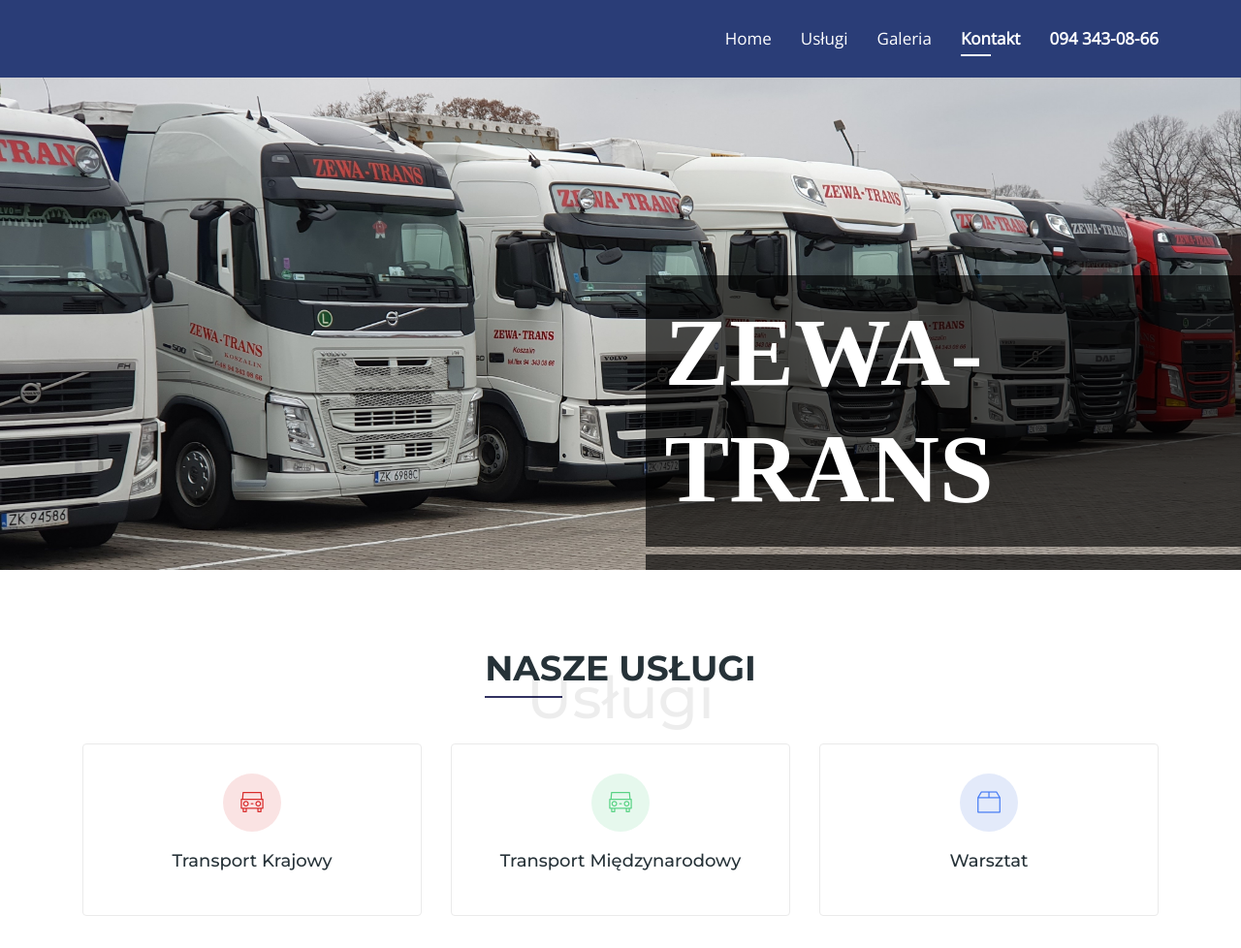
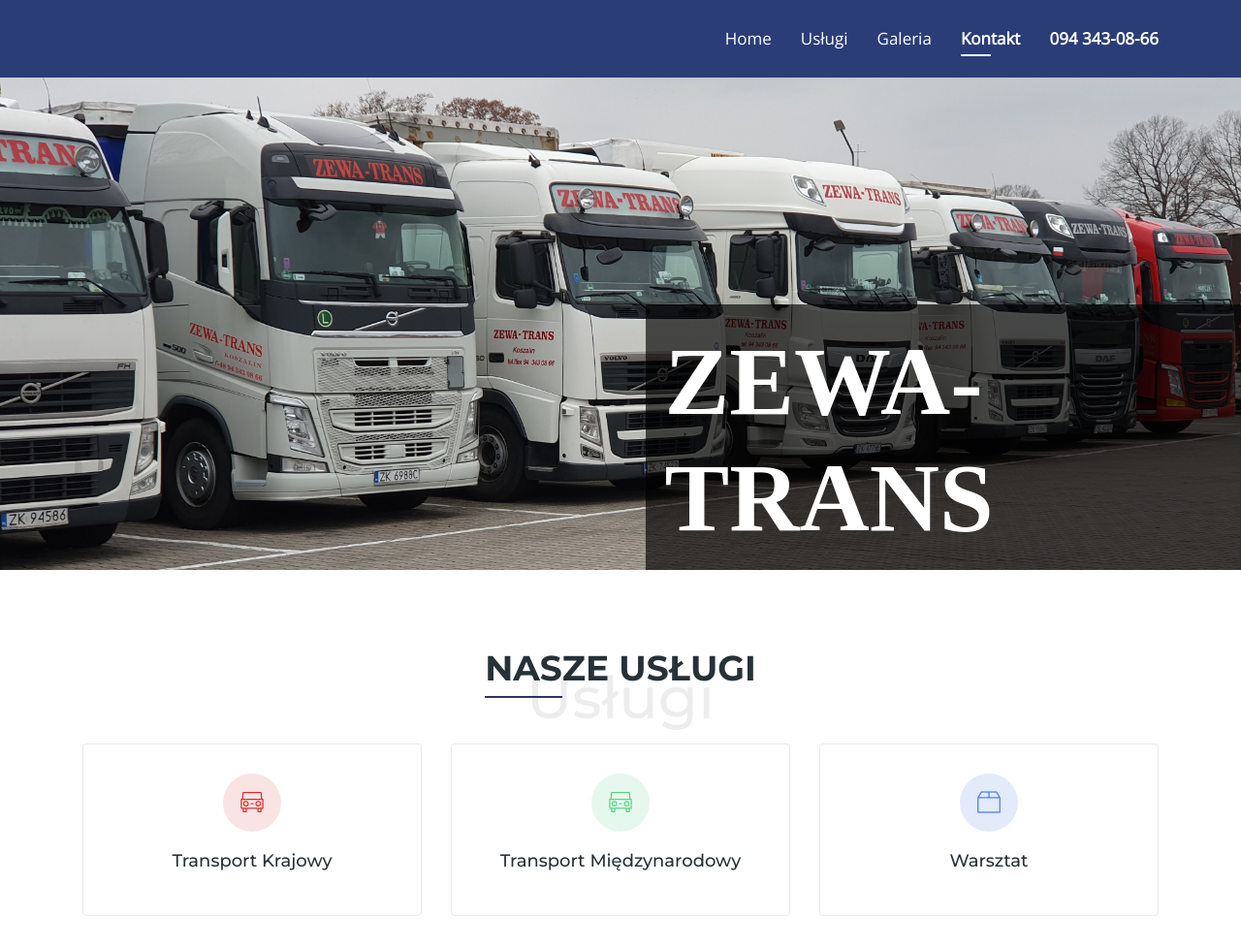
Before and after one commit to marcindopart/zewa, a plain HTML site: page index.html in a window 1280 px wide. Shown: the top 978 px of the page at 97% size. Drawn offline with nearby package versions, Linux system fonts and the light colour scheme; files whose address does not match are found by name.

Commit message:
update #3

```diff
--- a/css/main.css
+++ b/css/main.css
@@ -1774,7 +1774,7 @@ button:focus {
 }
 
 #carousel-area .carousel-item .carousel-caption {
-  top: 47%;
+  top: 52%;
   right: 0%;
   left: 52%;
   text-shadow: none;
```
